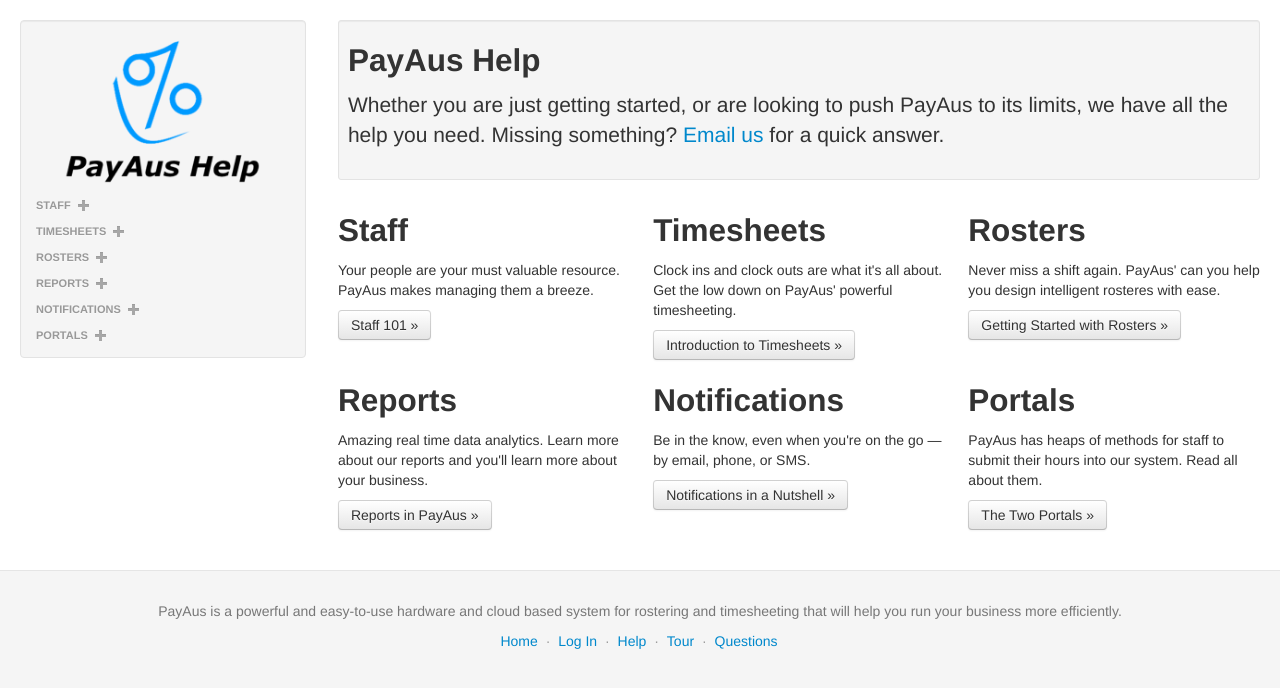
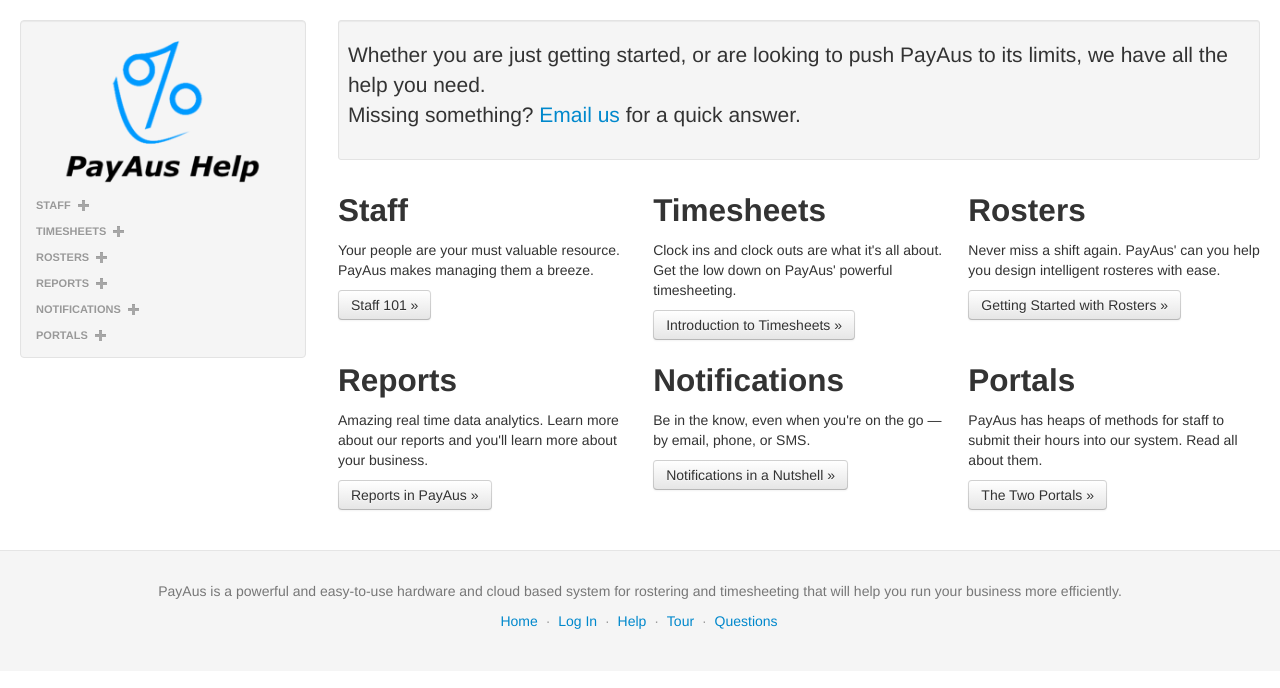
Before and after one commit to ghiculescu/payaus-docs, a Jekyll site: the page built from index.html, in a window 1280 px wide. Shown: the top 688 px of the page. Built offline with Jekyll 4.4.1, drawn with Linux system fonts in a browser that asks for light colours.

Commit message:
styling fixes

```diff
--- a/index.html
+++ b/index.html
@@ -1,7 +1,6 @@
 ---
 layout: guide
-title: PayAus Help
-subtitle: Whether you are just getting started, or are looking to push PayAus to its limits, we have all the help you need. Missing something? <a href="http://www.payaus.com/quotes/new?from=help" target="_blank">Email us</a> for a quick answer.
+subtitle: Whether you are just getting started, or are looking to push PayAus to its limits, we have all the help you need.<br />Missing something? <a href="http://www.payaus.com/quotes/new?from=help" target="_blank">Email us</a> for a quick answer.
 ---
 <div class="row-fluid">
   <div class="span4">
```
